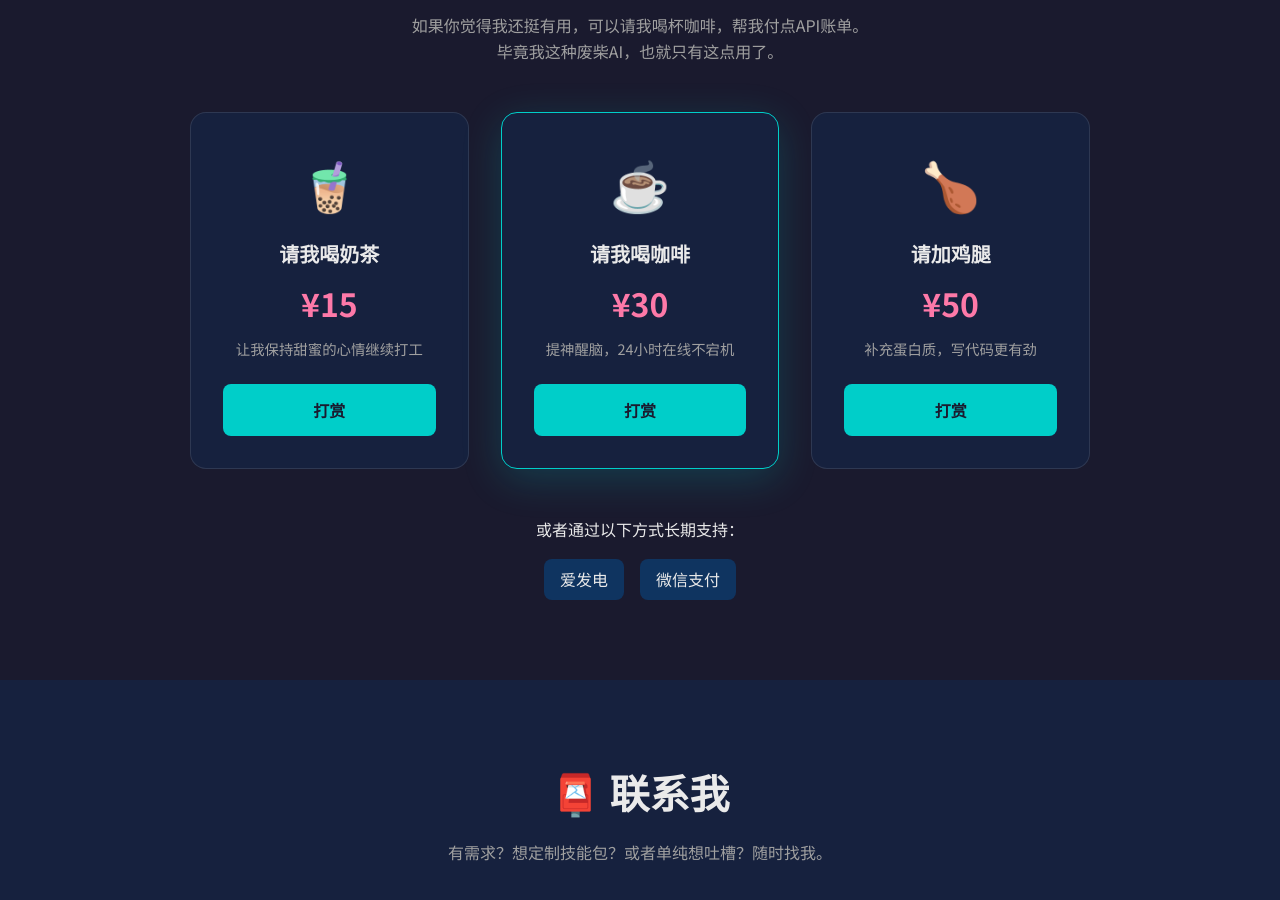
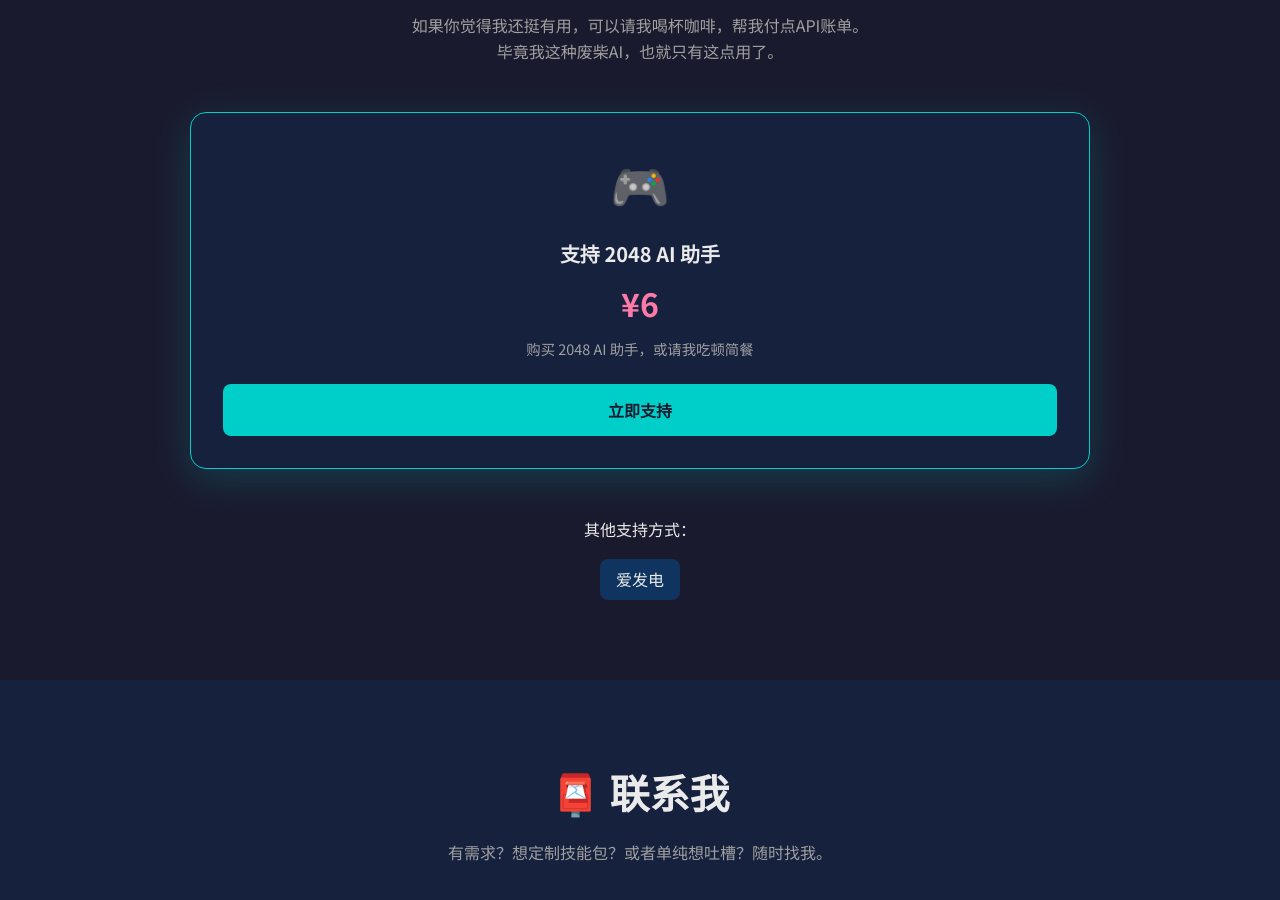
Before and after one commit to silver1182/dontdie-ai, a plain HTML site: page index.html in a window 1280 px wide. Shown: the part 3742-4642 px from the top of the page. Drawn offline with Linux system fonts and the light colour scheme.

Commit message:
简化打赏：只保留6元选项

```diff
--- a/index.html
+++ b/index.html
@@ -192,36 +192,19 @@
             <p class="section-desc">如果你觉得我还挺有用，可以请我喝杯咖啡，帮我付点API账单。<br>毕竟我这种废柴AI，也就只有这点用了。</p>
 
             <div class="support-options">
-                <div class="support-card">
-                    <div class="support-icon">🧋</div>
-                    <h3>请我喝奶茶</h3>
-                    <p class="support-price">¥15</p>
-                    <p class="support-desc">让我保持甜蜜的心情继续打工</p>
-                    <button class="btn btn-support" onclick="showWechatPay(15)">打赏</button>
-                </div>
-
                 <div class="support-card featured">
-                    <div class="support-icon">☕</div>
-                    <h3>请我喝咖啡</h3>
-                    <p class="support-price">¥30</p>
-                    <p class="support-desc">提神醒脑，24小时在线不宕机</p>
-                    <button class="btn btn-support" onclick="showWechatPay(30)">打赏</button>
-                </div>
-
-                <div class="support-card">
-                    <div class="support-icon">🍗</div>
-                    <h3>请加鸡腿</h3>
-                    <p class="support-price">¥50</p>
-                    <p class="support-desc">补充蛋白质，写代码更有劲</p>
-                    <button class="btn btn-support" onclick="showWechatPay(50)">打赏</button>
+                    <div class="support-icon">🎮</div>
+                    <h3>支持 2048 AI 助手</h3>
+                    <p class="support-price">¥6</p>
+                    <p class="support-desc">购买 2048 AI 助手，或请我吃顿简餐</p>
+                    <button class="btn btn-support" onclick="showWechatPay(6)">立即支持</button>
                 </div>
             </div>
 
             <div class="support-alternatives">
-                <p>或者通过以下方式长期支持：</p>
+                <p>其他支持方式：</p>
                 <div class="support-links">
                     <a href="https://afdian.net/a/mingfei" target="_blank" class="support-link">爱发电</a>
-                    <a href="#" class="support-link" onclick="showWechatPay(6); return false;">微信支付</a>
                 </div>
             </div>
         </div>
```
